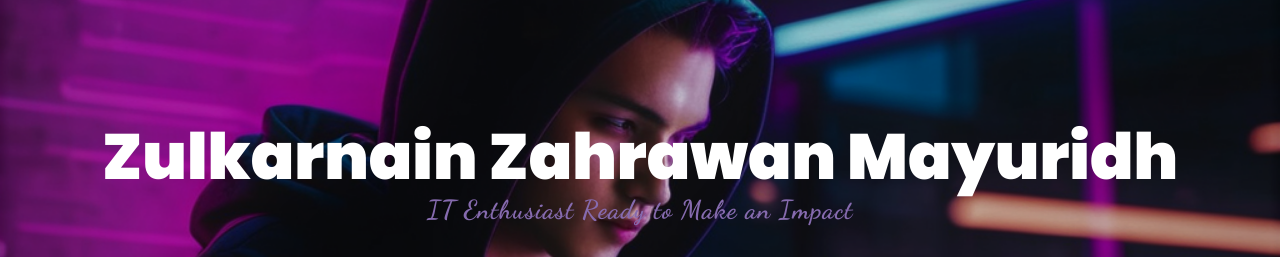
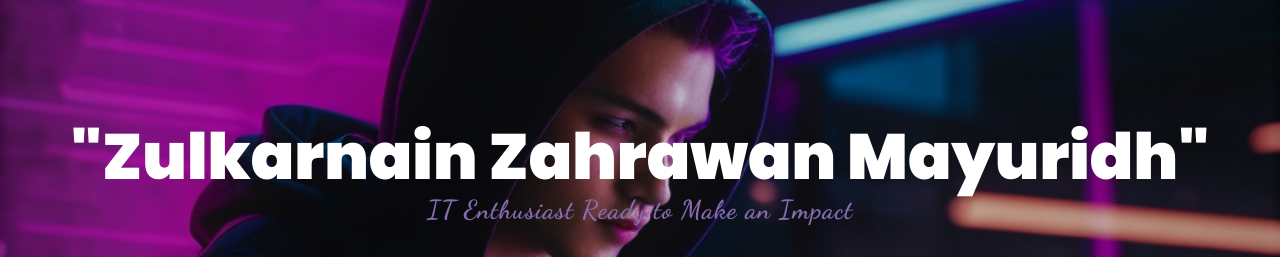
Before and after one commit to YuridhZZ/Portfolio, a plain HTML site: page index.html in a window 1280 px wide. Shown: the part 163-420 px from the top of the page. Drawn offline with nearby package versions, Linux system fonts and the light colour scheme.

Commit message:
Update index.html

```diff
--- a/index.html
+++ b/index.html
@@ -22,7 +22,7 @@
 			<div class="container-fluid">
 				<div class="row justify-content-center">
 					<div class="col-12 text-center">
-						<h1>Zulkarnain Zahrawan Mayuridh</h1>
+						<h1>"Zulkarnain Zahrawan Mayuridh"</h1>
 					</div>
 					<div class="col-12 text-center mb-2">
 						<div class="dancing">IT Enthusiast Ready to Make an Impact</div>
```
